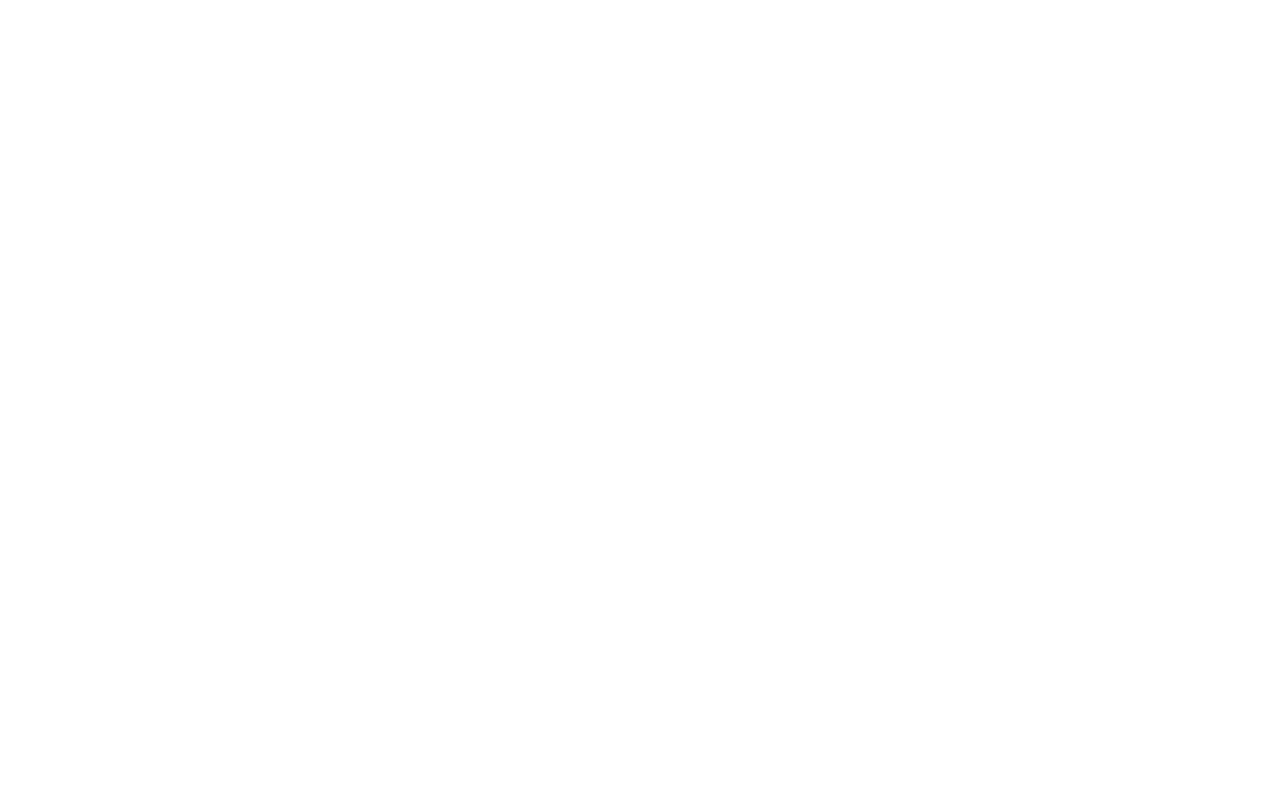
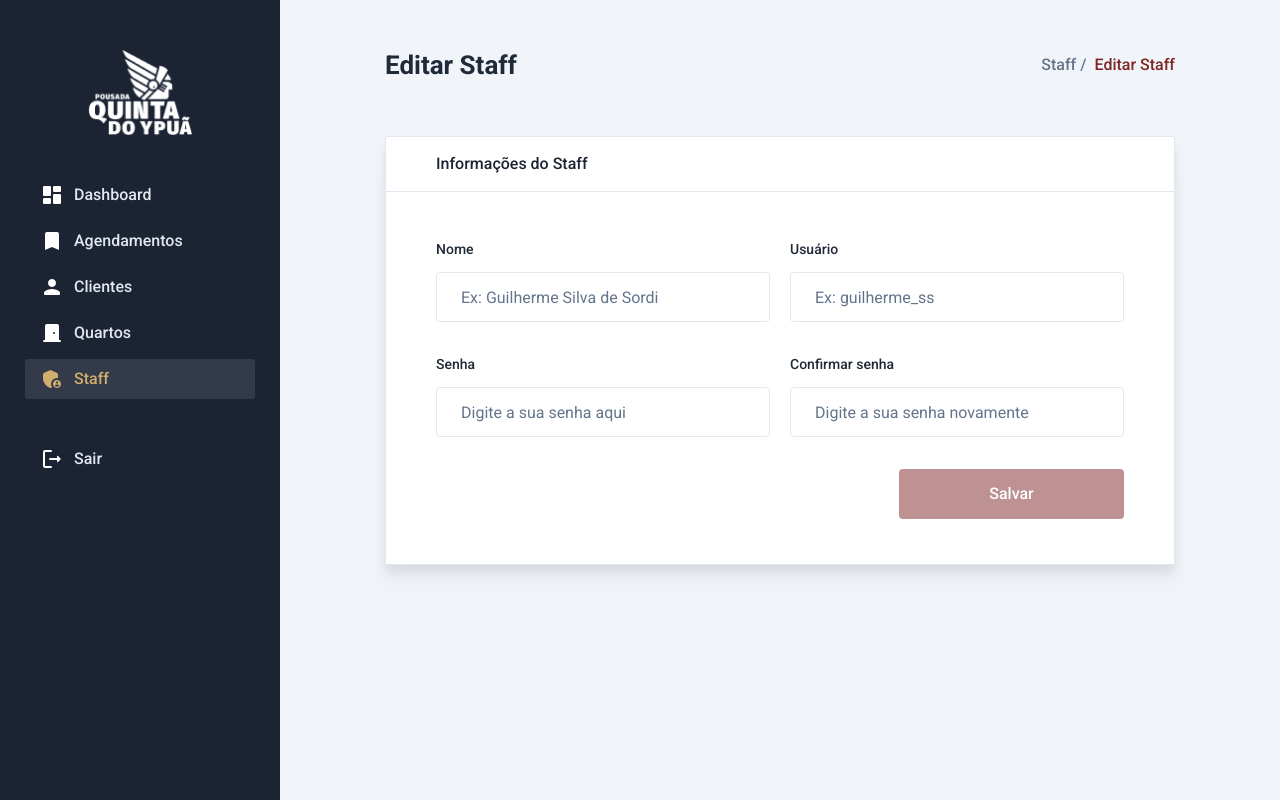
Before and after one commit to guilhermesordi/sgs-hospedagens, a Next.js app: page /edit-staff in a window 1280 px wide. Built offline with nearby package versions, Linux system fonts and the light colour scheme.

Commit message:
feat: adding new staff pages

```diff
--- /dev/null
+++ b/src/components/AddStaffPage/AddStaffPage.tsx
@@ -0,0 +1,84 @@
+import { Button, Card, Header, HeroLayout, Input } from '@/components';
+import { Routes } from '@/constants';
+import { useRouter } from 'next/router';
+import { useCallback, useState } from 'react';
+
+export const AddStaffPage = () => {
+  const router = useRouter();
+
+  const [name, setName] = useState('');
+  const [username, setUsername] = useState('');
+  const [password, setPassword] = useState('');
+  const [confirmPassword, setConfirmPassword] = useState('');
+
+  const getIsValid = useCallback(() => {
+    let numInvalid = 4;
+
+    if (name.trim().length > 0) {
+      numInvalid--;
+    }
+    if (username.trim().length > 0) {
+      numInvalid--;
+    }
+    if (password.trim().length > 0) {
+      numInvalid--;
+    }
+    if (password === confirmPassword) {
+      numInvalid--;
+    }
+
+    return numInvalid === 0;
+  }, [confirmPassword, name, password, username]);
+
+  const handleSubmit = useCallback(() => {
+    router.push(Routes.Staff);
+  }, [router]);
+
+  return (
+    <HeroLayout>
+      <Header.Root>
+        <Header.Title>Cadastro de Staff</Header.Title>
+        <Header.Breadcrumbs parent="Staff" page="Cadastro de Staff" parentRoute={Routes.Staff} />
+      </Header.Root>
+      <Card removePadding showScroll={false}>
+        <div className="px-[50px] py-[15px] text-dark text-base font-medium border-b border-b-[#E2E8F0]">
+          Informações do Staff
+        </div>
+        <div className="px-[50px] py-[45px]">
+          <div className="w-full flex-col justify-start items-start gap-[30px] inline-flex">
+            <div className="w-full justify-start items-start gap-5 inline-flex">
+              <Input label="Nome" placeholder="Ex: Guilherme Silva de Sordi " value={name} onChange={setName} />
+              <Input label="Usuário" placeholder="Ex: guilherme_ss" value={username} onChange={setUsername} />
+            </div>
+            <div className="w-full justify-start items-start gap-5 inline-flex">
+              <Input
+                label="Senha"
+                placeholder="Digite a sua senha aqui"
+                value={password}
+                onChange={setPassword}
+                type="password"
+              />
+              <Input
+                label="Confirmar senha"
+                placeholder="Digite a sua senha novamente"
+                value={confirmPassword}
+                onChange={setConfirmPassword}
+                type="password"
+              />
+            </div>
+            <div className="self-stretch justify-end items-center gap-2.5 inline-flex">
+              <Button
+                onClick={handleSubmit}
+                size="sm"
+                disabled={!getIsValid()}
+                title="Preencha todos os campos corretamente antes de enviar!"
+              >
+                Enviar
+              </Button>
+            </div>
+          </div>
+        </div>
+      </Card>
+    </HeroLayout>
+  );
+};
--- /dev/null
+++ b/src/components/AddStaffPage/index.ts
@@ -0,0 +1 @@
+export * from './AddStaffPage';
--- /dev/null
+++ b/src/components/EditStaffPage/EditStaffPage.tsx
@@ -0,0 +1,84 @@
+import { Button, Card, Header, HeroLayout, Input } from '@/components';
+import { Routes } from '@/constants';
+import { useRouter } from 'next/router';
+import { useCallback, useState } from 'react';
+
+export const EditStaffPage = () => {
+  const router = useRouter();
+
+  const [name, setName] = useState('');
+  const [username, setUsername] = useState('');
+  const [password, setPassword] = useState('');
+  const [confirmPassword, setConfirmPassword] = useState('');
+
+  const getIsValid = useCallback(() => {
+    let numInvalid = 4;
+
+    if (name.trim().length > 0) {
+      numInvalid--;
+    }
+    if (username.trim().length > 0) {
+      numInvalid--;
+    }
+    if (password.trim().length > 0) {
+      numInvalid--;
+    }
+    if (password === confirmPassword) {
+      numInvalid--;
+    }
+
+    return numInvalid === 0;
+  }, [confirmPassword, name, password, username]);
+
+  const handleSubmit = useCallback(() => {
+    router.push(Routes.Staff);
+  }, [router]);
+
+  return (
+    <HeroLayout>
+      <Header.Root>
+        <Header.Title>Editar Staff</Header.Title>
+        <Header.Breadcrumbs parent="Staff" page="Editar Staff" parentRoute={Routes.Staff} />
+      </Header.Root>
+      <Card removePadding showScroll={false}>
+        <div className="px-[50px] py-[15px] text-dark text-base font-medium border-b border-b-[#E2E8F0]">
+          Informações do Staff
+        </div>
+        <div className="px-[50px] py-[45px]">
+          <div className="w-full flex-col justify-start items-start gap-[30px] inline-flex">
+            <div className="w-full justify-start items-start gap-5 inline-flex">
+              <Input label="Nome" placeholder="Ex: Guilherme Silva de Sordi " value={name} onChange={setName} />
+              <Input label="Usuário" placeholder="Ex: guilherme_ss" value={username} onChange={setUsername} />
+            </div>
+            <div className="w-full justify-start items-start gap-5 inline-flex">
+              <Input
+                label="Senha"
+                placeholder="Digite a sua senha aqui"
+                value={password}
+                onChange={setPassword}
+                type="password"
+              />
+              <Input
+                label="Confirmar senha"
+                placeholder="Digite a sua senha novamente"
+                value={confirmPassword}
+                onChange={setConfirmPassword}
+                type="password"
+              />
+            </div>
+            <div className="self-stretch justify-end items-center gap-2.5 inline-flex">
+              <Button
+                onClick={handleSubmit}
+                size="sm"
+                disabled={!getIsValid()}
+                title="Preencha todos os campos corretamente antes de salvar!"
+              >
+                Salvar
+              </Button>
+            </div>
+          </div>
+        </div>
+      </Card>
+    </HeroLayout>
+  );
+};
--- /dev/null
+++ b/src/components/EditStaffPage/index.ts
@@ -0,0 +1 @@
+export * from './EditStaffPage';
--- a/src/components/Sidebar/Sidebar.tsx
+++ b/src/components/Sidebar/Sidebar.tsx
@@ -7,12 +7,13 @@
   icon: string;
   label: string;
   to: string;
+  activates: string[];
 };
 
-const Item = ({ icon, label, to }: ItemProps) => {
+const Item = ({ icon, label, to, activates }: ItemProps) => {
   const router = useRouter();
 
-  const isCurrent = router.pathname === to;
+  const isCurrent = activates.includes(router.pathname);
 
   return (
     <Link
@@ -33,15 +34,30 @@
       <Image width={105} height={86} src="/images/logo-100x100.png" alt="" />
       <div className="flex-col justify-start items-start gap-[25px] flex">
         <div className="flex-col justify-start items-start gap-1.5 flex">
-          <Item icon={'dashboard'} label={'Dashboard'} to={Routes.Dashboard} />
-          <Item icon={'bookmark'} label={'Agendamentos'} to={Routes.Bookings} />
-          <Item icon={'person'} label={'Clientes'} to={Routes.Customers} />
-          <Item icon={'door_front'} label={'Quartos'} to={Routes.Rooms} />
-          <Item icon={'admin_panel_settings'} label={'Staff'} to={Routes.Staff} />
+          <Item icon={'dashboard'} label={'Dashboard'} to={Routes.Dashboard} activates={[Routes.Dashboard]} />
+          <Item
+            icon={'bookmark'}
+            label={'Agendamentos'}
+            to={Routes.Bookings}
+            activates={[Routes.Bookings, Routes.AddBooking]}
+          />
+          <Item
+            icon={'person'}
+            label={'Clientes'}
+            to={Routes.Customers}
+            activates={[Routes.Customers, Routes.AddCustomer]}
+          />
+          <Item icon={'door_front'} label={'Quartos'} to={Routes.Rooms} activates={[Routes.Rooms]} />
+          <Item
+            icon={'admin_panel_settings'}
+            label={'Staff'}
+            to={Routes.Staff}
+            activates={[Routes.Staff, Routes.AddStaff, Routes.EditStaff]}
+          />
         </div>
       </div>
       <button onClick={() => sessionStorage.clear()}>
-        <Item icon={'logout'} label={'Sair'} to={Routes.Login} />
+        <Item icon={'logout'} label={'Sair'} to={Routes.Login} activates={[Routes.Login]} />
       </button>
     </div>
   );
--- a/src/components/StaffPage/StaffPage.tsx
+++ b/src/components/StaffPage/StaffPage.tsx
@@ -1,13 +1,83 @@
-import { Header, HeroLayout } from '@/components';
+import { Button, Card, Header, HeroLayout, Table } from '@/components';
 import { Routes } from '@/constants';
+import Link from 'next/link';
+import { useRouter } from 'next/router';
+import { useCallback } from 'react';
 
 export const StaffPage = () => {
+  const mockTable = [
+    {
+      roles: ['ADMIN', 'MASTER'],
+      name: 'Central',
+      username: 'admin@central.com',
+      active: true,
+      id: 'r9ZwsoS',
+    },
+    {
+      roles: ['ADMIN'],
+      name: 'Theo Nicolas Duarte',
+      username: 'theo_nicolas@central.com',
+      active: true,
+      id: 'UxX2EDd',
+    },
+  ];
+
+  const router = useRouter();
+
+  const handleToggleActive = useCallback(() => {}, []);
+
   return (
     <HeroLayout>
       <Header.Root>
         <Header.Title>Staff</Header.Title>
         <Header.Breadcrumbs parent="Dashboard" page="Staff" parentRoute={Routes.Dashboard} />
       </Header.Root>
+      <div className="w-full flex flex-col gap-5">
+        <div className="w-full flex justify-end">
+          <Button onClick={() => router.push(Routes.AddStaff)}>Cadastrar Novo</Button>
+        </div>
+        <Card>
+          <Table.Root>
+            <Table.Head>
+              <Table.HeadItem>Nome</Table.HeadItem>
+              <Table.HeadItem>Usuário</Table.HeadItem>
+              <Table.HeadItem>Ativo</Table.HeadItem>
+              <Table.HeadItem></Table.HeadItem>
+            </Table.Head>
+            <Table.Body>
+              {mockTable.map((item, index) => (
+                <Table.Row key={index}>
+                  <Table.RowItem>{item.name}</Table.RowItem>
+                  <Table.RowItem>{item.username}</Table.RowItem>
+                  <Table.RowItem>
+                    {!item.roles.includes('MASTER') && (
+                      <button onClick={handleToggleActive}>
+                        {item.active ? (
+                          <div className="rounded-full w-5 h-5 bg-[#219653] text-lg text-white flex items-center justify-center select-none material-icons-round">
+                            check
+                          </div>
+                        ) : (
+                          <div className="rounded-full w-5 h-5 bg-[#FB5454] text-lg text-white flex items-center justify-center select-none material-icons-round">
+                            close
+                          </div>
+                        )}
+                      </button>
+                    )}
+                  </Table.RowItem>
+                  <div className="h-[66px] flex items-center">
+                    <Link
+                      href={`${Routes.EditStaff}?id=${item.id}`}
+                      className="material-icons-round text-[#1C2434] p-1 rounded-full select-none hover:bg-dark/10"
+                    >
+                      edit
+                    </Link>
+                  </div>
+                </Table.Row>
+              ))}
+            </Table.Body>
+          </Table.Root>
+        </Card>
+      </div>
     </HeroLayout>
   );
 };
--- a/src/components/index.ts
+++ b/src/components/index.ts
@@ -6,6 +6,8 @@
 export * from './StaffPage';
 export * from './AddBookingPage';
 export * from './AddCustomerPage';
+export * from './AddStaffPage';
+export * from './EditStaffPage';
 
 export * from './Input';
 export * from './Button';
--- a/src/constants/routes.ts
+++ b/src/constants/routes.ts
@@ -7,4 +7,6 @@
   Staff = '/staff',
   AddBooking = '/add-booking',
   AddCustomer = '/add-customer',
+  AddStaff = '/add-staff',
+  EditStaff = '/edit-staff',
 }
--- a/src/pages/add-staff.tsx
+++ b/src/pages/add-staff.tsx
@@ -1,3 +1,5 @@
-export default function AddStaffPage() {
-  return <></>;
+import { AddStaffPage } from '@/components';
+
+export default function AddStaff() {
+  return <AddStaffPage />;
 }
--- a/src/pages/edit-staff.tsx
+++ b/src/pages/edit-staff.tsx
@@ -1,3 +1,5 @@
-export default function EditStaffPage() {
-  return <></>;
+import { EditStaffPage } from '@/components';
+
+export default function EditStaff() {
+  return <EditStaffPage />;
 }
```
